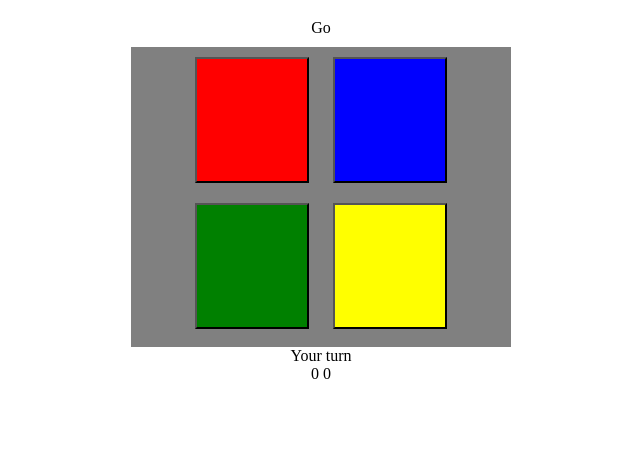
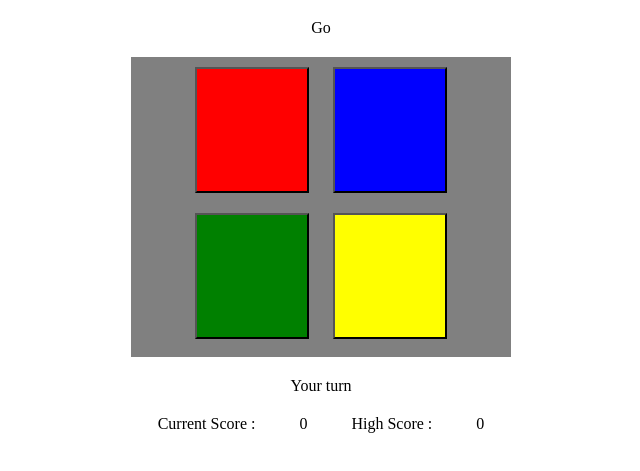
Before and after one commit to AlexSmall96/Memory-Game, a plain HTML site: page index.html in a window 1280 px wide. Shown: the part 61-532 px from the top of the page, without its empty margins (319-959 px from the left). Drawn offline with Linux system fonts and the light colour scheme.

Commit message:
"Add vertical and horizontal default margin classes"

```diff
--- a/assets/css/style.css
+++ b/assets/css/style.css
@@ -3,8 +3,13 @@ html{
 }
 
 .vertical-margin{
-    margin-top:10px;
-    margin-bottom:10px;
+    margin-top:20px;
+    margin-bottom:20px;
+}
+
+.horizontal-margin{
+    margin-right:20px;
+    margin-left:20px;
 }
 
 #game-area{
--- a/index.html
+++ b/index.html
@@ -11,18 +11,20 @@
     <h1>Memory Game</h1>
     <div class="vertical-margin" id="go-button">Go</div>
 
-    <div id="game-area">
+    <div class="vertical-margin" id="game-area">
         <button class="colour-button" id="red-button"></button>
         <button class="colour-button" id="blue-button"></button>
         <button class="colour-button" id="green-button"></button>
         <button class="colour-button" id="yellow-button"></button>
     </div>
 
-    <div id="prompt">Your turn</div>
+    <div class="vertical-margin" id="prompt">Your turn</div>
 
-    <div id="score-area">
-        <span id="current-score">0</span>
-        <span id="high-score">0</span>
+    <div class="vertical-margin" id="score-area">
+        <span class="horizontal-margin"  id="current-score-box">Current Score : </span>
+        <span class="horizontal-margin"  id="current-score">0 </span>
+        <span class="horizontal-margin" id="high-score-box">High Score : </span>
+        <span class="horizontal-margin" id="high-score">0</span>
     </div>
 </body>
 </html>
```
